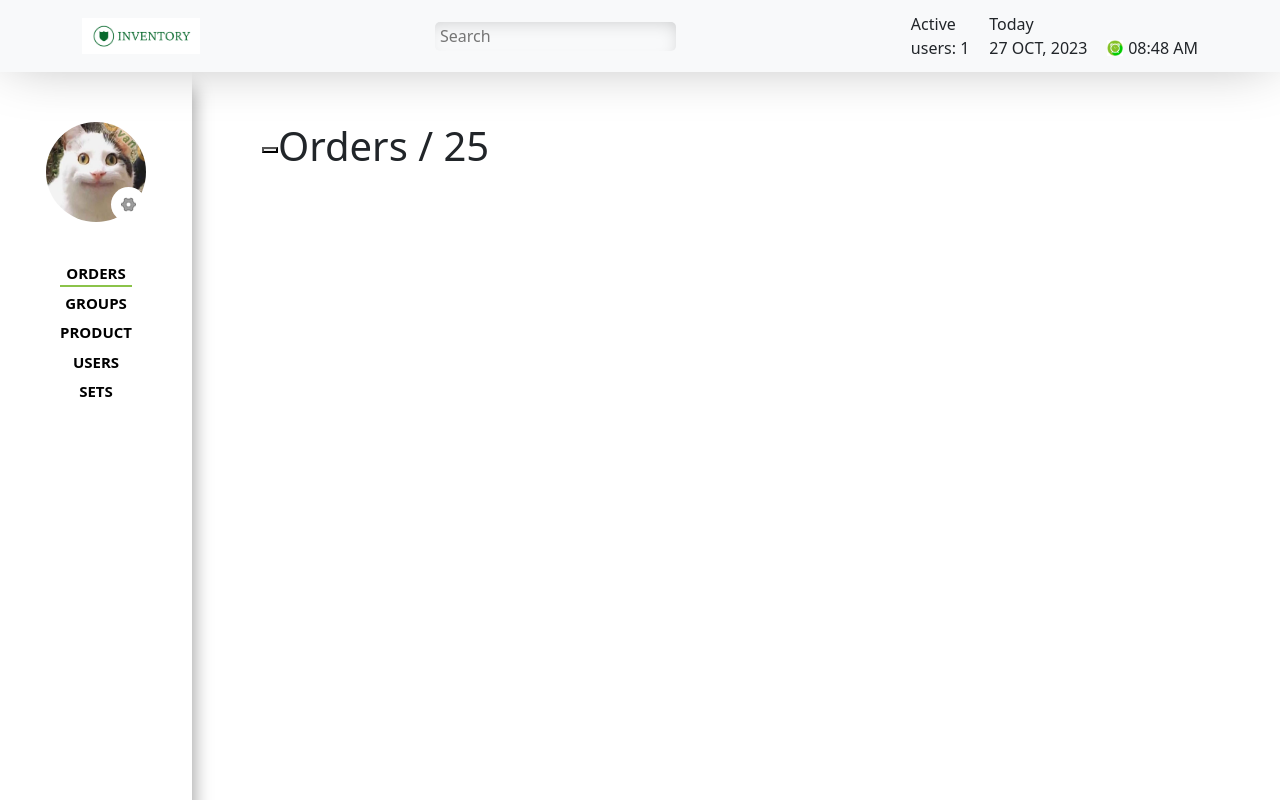
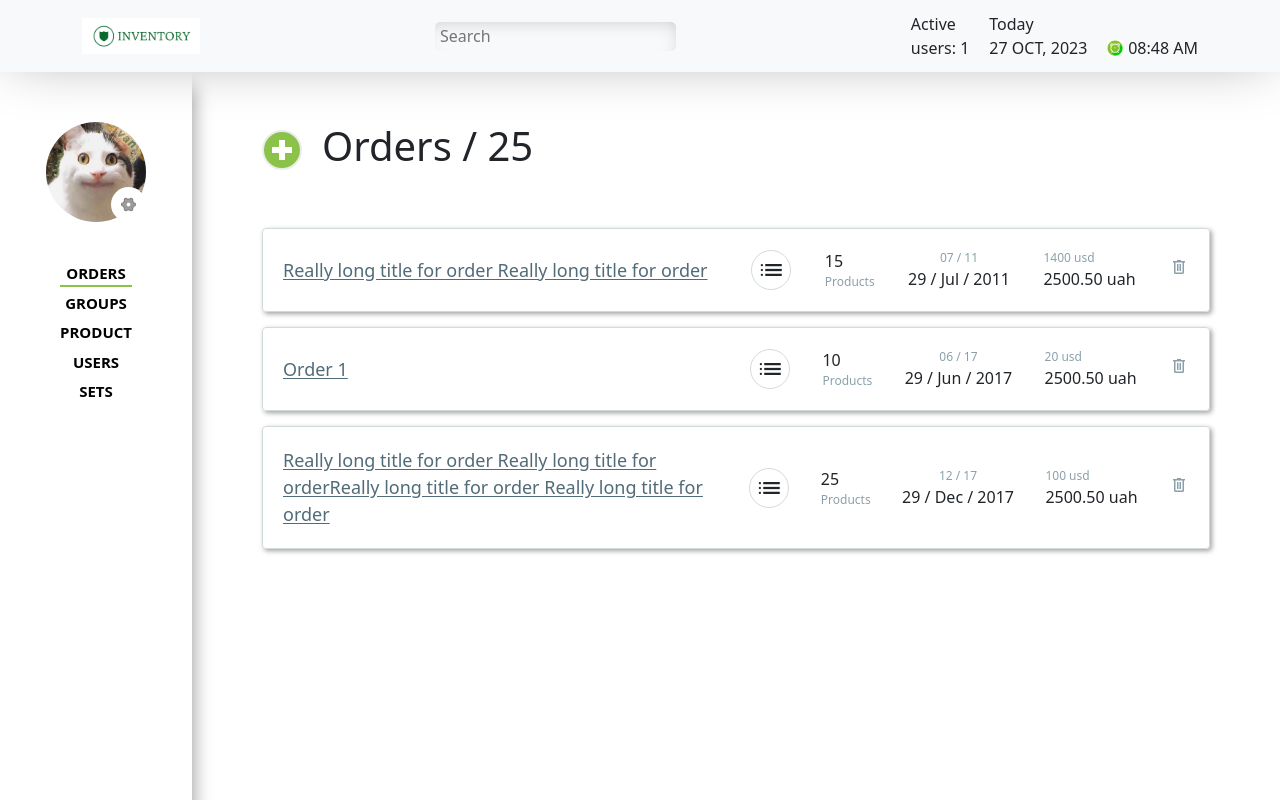
Before and after one commit to kolesnikaleksv/order-products, a React (Create React App) app: page / in a window 1280 px wide. Built offline with nearby package versions, Linux system fonts and the light colour scheme; no server answers.

Commit message:
Add orderList component and change orders component

```diff
--- /dev/null
+++ b/src/components/OrderLIst/OrderList.js
@@ -0,0 +1,22 @@
+import OrderItem from "../OrderItem/OrderItem";
+
+const OrderList = ({data}) => {
+
+  const item = data.map(item => {
+    const {id, ...itemProps} = item;
+    return (
+      <OrderItem
+        key={id}
+        {...itemProps}
+      />
+    )
+  });
+
+  return (
+    <div className='orders__body--items'>
+      {item}
+    </div>
+  )
+}
+
+export default OrderList;
--- a/src/components/Orders/Orders.js
+++ b/src/components/Orders/Orders.js
@@ -1,14 +1,27 @@
+import { useState } from 'react';
+import AddButton from '../AddButton/AddButton';
+import CureentOrder from '../CurrentOrder/CurrentOrder';
 import './orders.scss';
+import OrderList from '../OrderLIst/OrderList';
 
 const Orders = () => {
+  const [data, setData] = useState( [
+    { id: 1, title: 'Really long title for order Really long title for order', date: '2011-07-29', price: 1400, count: 15, description: 'desc' },
+    { id: 2, title: 'Order 1', date: '2017-06-29', price: 20, count: 10, description: 'desc' },
+    { id: 3, title: 'Really long title for order Really long title for orderReally long title for order Really long title for order', date: '2017-12-29', price: 100, count: 25, description: 'desc' },
+  ]);
+
   return (
     <div className='orders'>
       <div className='orders__header'>
-        <button className='orders__header--button'></button>
+        <AddButton />
         <h1>Orders / 25</h1>
 			</div>
       <div className='orders__body'>
-
+        <OrderList data={data}/>
+        <div className='orders__body--products'>
+          {/* <CureentOrder /> */}
+        </div>
 			</div>
     </div>
   );
```
